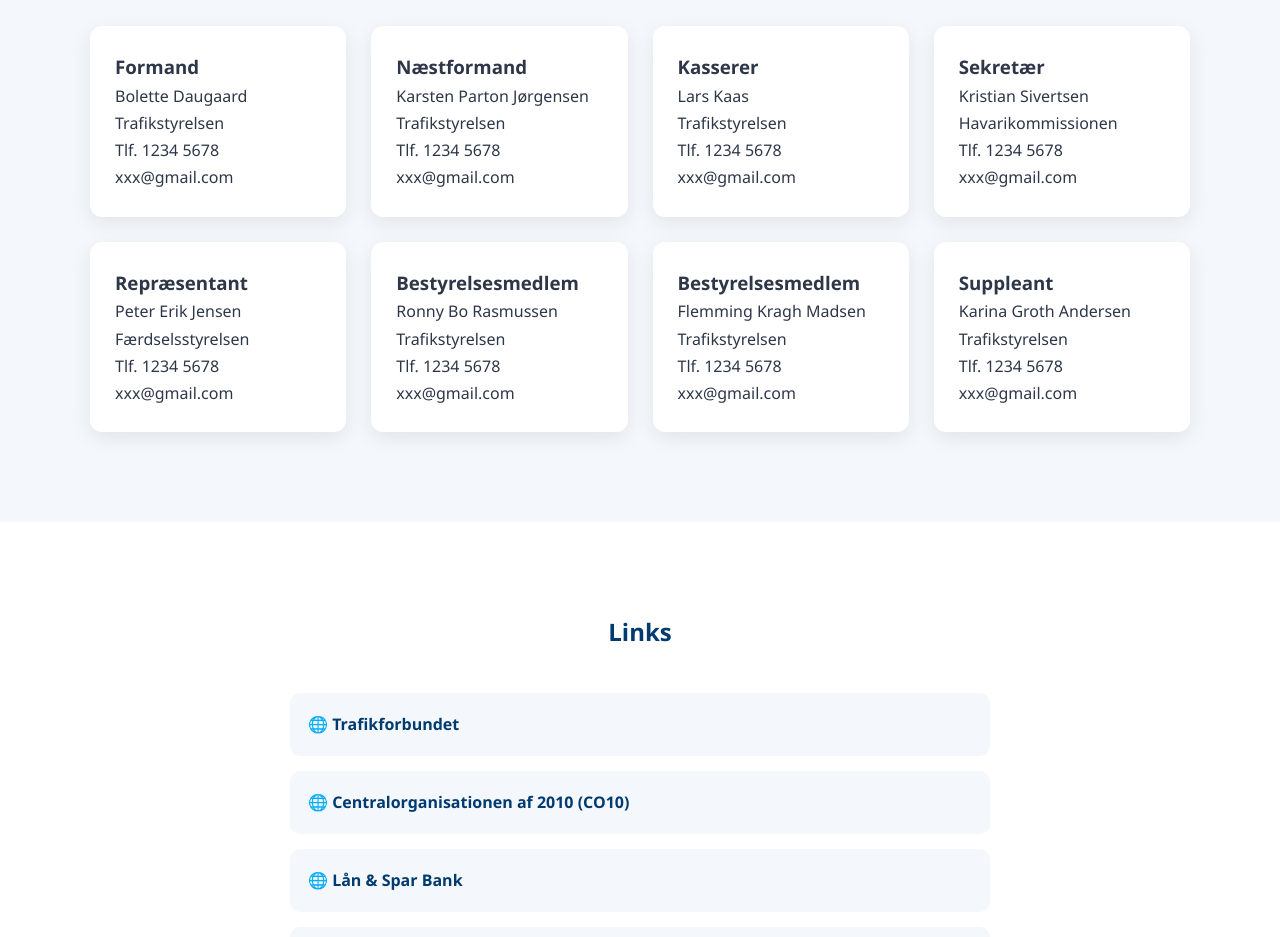
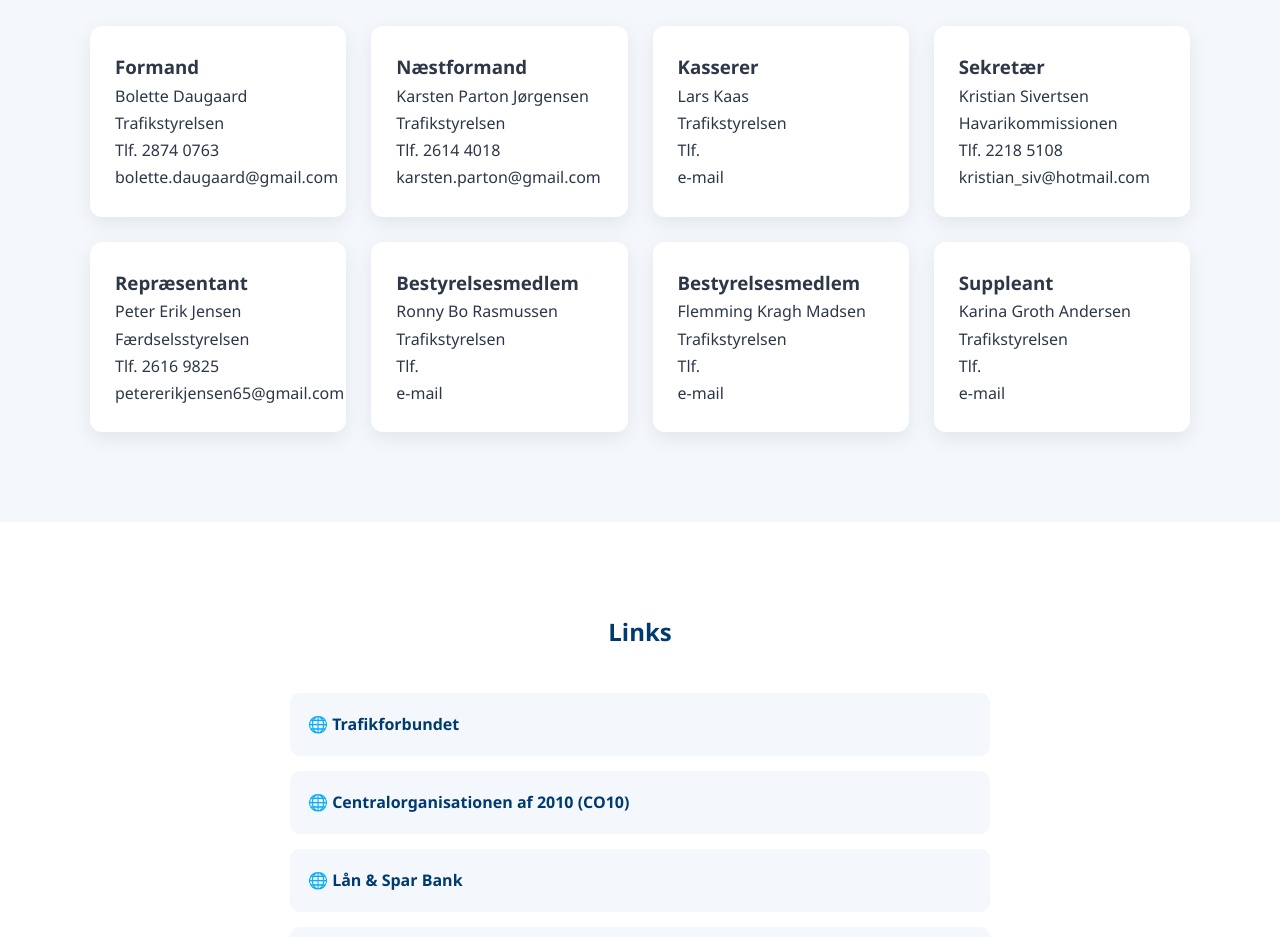
Before and after one commit to TrfKreds1/trfkreds1, a plain HTML site: page index.html in a window 1280 px wide. Shown: the part 1300-2237 px from the top of the page. Drawn offline with Linux system fonts and the light colour scheme.

Commit message:
Revise board member details and contact info
Updated contact information for board members and corrected email addresses.

```diff
--- a/index.html
+++ b/index.html
@@ -78,64 +78,64 @@
                 <h3>Formand</h3>
                 <p>Bolette Daugaard</p>
                 <p>Trafikstyrelsen</p>
-                <p>Tlf. 1234 5678</p>
-                <p>xxx@gmail.com</p>
+                <p>Tlf. 2874 0763</p>
+                <p>bolette.daugaard@gmail.com</p>
             </div>
 
             <div class="member">
                 <h3>Næstformand</h3>
                 <p>Karsten Parton Jørgensen</p>
                 <p>Trafikstyrelsen</p>
-                <p>Tlf. 1234 5678</p>
-                <p>xxx@gmail.com</p>
+                <p>Tlf. 2614 4018</p>
+                <p>karsten.parton@gmail.com</p>
             </div>
 
             <div class="member">
                 <h3>Kasserer</h3>
                 <p>Lars Kaas</p>
                 <p>Trafikstyrelsen</p>
-                <p>Tlf. 1234 5678</p>
-                <p>xxx@gmail.com</p>
+                <p>Tlf. </p>
+                <p>e-mail</p>
             </div>
 
             <div class="member">
                 <h3>Sekretær</h3>
                 <p>Kristian Sivertsen</p>
                 <p>Havarikommissionen</p>
-                <p>Tlf. 1234 5678</p>
-                <p>xxx@gmail.com</p>
+                <p>Tlf. 2218 5108</p>
+                <p>kristian_siv@hotmail.com</p>
             </div>
 
             <div class="member">
                 <h3>Repræsentant</h3>
                 <p>Peter Erik Jensen</p>
                 <p>Færdselsstyrelsen</p>
-                <p>Tlf. 1234 5678</p>
-                <p>xxx@gmail.com</p>
+                <p>Tlf. 2616 9825</p>
+                <p>petererikjensen65@gmail.com</p>
             </div>
 
             <div class="member">
                 <h3>Bestyrelsesmedlem</h3>
                 <p>Ronny Bo Rasmussen</p>
                 <p>Trafikstyrelsen</p>
-                <p>Tlf. 1234 5678</p>
-                <p>xxx@gmail.com</p>
+                <p>Tlf.</p>
+                <p>e-mail</p>
             </div>
 
             <div class="member">
                 <h3>Bestyrelsesmedlem</h3>
                 <p>Flemming Kragh Madsen</p>
                 <p>Trafikstyrelsen</p>
-                <p>Tlf. 1234 5678</p>
-                <p>xxx@gmail.com</p>
+                <p>Tlf.</p>
+                <p>e-mail</p>
             </div>
 
             <div class="member">
                 <h3>Suppleant</h3>
                 <p>Karina Groth Andersen</p>
                 <p>Trafikstyrelsen</p>
-                <p>Tlf. 1234 5678</p>
-                <p>xxx@gmail.com</p>
+                <p>Tlf.</p>
+                <p>e-mail</p>
             </div>
         </div>
 
```
